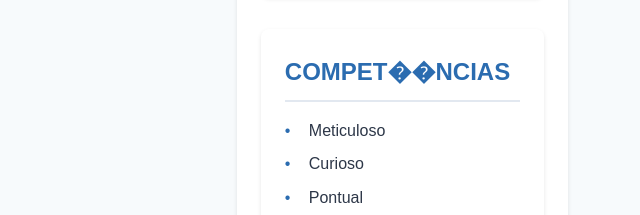
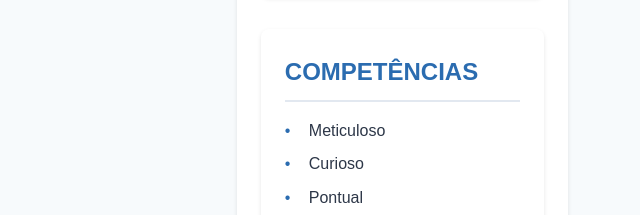
Before and after one commit to maxime-ets/maxime-ets.github.io, a plain HTML site: page index-pt.html in a window 1280 px wide. Shown: the part 1331-1546 px from the top of the page, 640-1280 px from the left. Drawn offline with Linux system fonts and the light colour scheme.

Commit message:
Update index-pt.html

```diff
--- a/index-pt.html
+++ b/index-pt.html
@@ -108,7 +108,7 @@
         </section>
 
         <section id="qualities">
-          <h2>COMPET��NCIAS</h2>
+          <h2>COMPETÊNCIAS</h2>
           <ul class="qualities">
             <li>Meticuloso</li>
             <li>Curioso</li>
```
